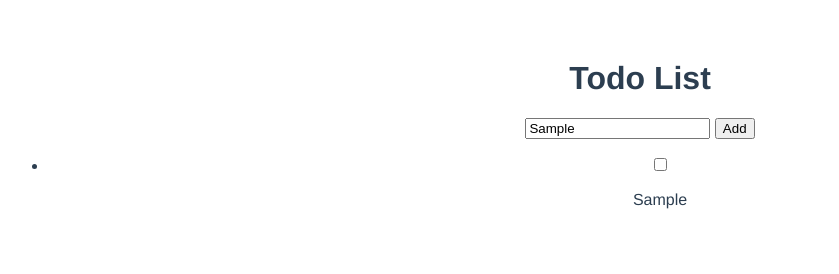
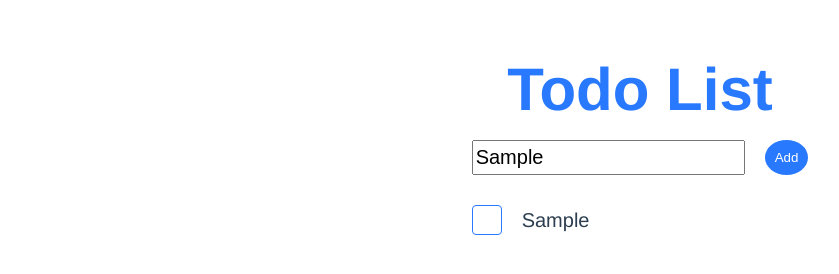
Before and after one commit to leggettc18/todo-vite-ts, a website built with Vite: page index.html in a window 1280 px wide. Both pictures are taken after typing "Sample" into the empty fields and a click on the button "Add". Shown: the whole page, without its empty margins (0-839 px from the left). Built offline with nearby package versions, Linux system fonts and the light colour scheme.

Commit message:
🎨 Adds some styling 🎨

```diff
--- a/src/main.ts
+++ b/src/main.ts
@@ -30,7 +30,7 @@ const addTodo = (todo: Todo) => {
     const item = document.createElement("li");
     const label = document.createElement("label");
     const checkbox = document.createElement("input");
-    const labelText = document.createElement("p");
+    const labelText = document.createElement("span");
     labelText.append(todo.name)
     checkbox.type = "checkbox";
     checkbox.classList.add('checkbox');
--- a/src/style.css
+++ b/src/style.css
@@ -1,14 +1,154 @@
+/* Reset */
+
+html, body, div, span, object, iframe,
+h1, h2, h3, h4, h5, h6, p, blockquote, pre,
+abbr, address, cite, code,
+del, dfn, em, img, ins, kbd, q, samp,
+small, strong, sub, sup, var,
+b, i,
+dl, dt, dd, ol, ul, li,
+fieldset, form, label, legend,
+table, caption, tbody, tfoot, thead, tr, th, td,
+article, aside, canvas, details, figcaption, figure,
+footer, header, hgroup, menu, nav, section, summary,
+time, mark, audio, video {
+  margin: 0;
+  padding: 0;
+  border: 0;
+  outline: 0;
+  font-size: 100%;
+  vertical-align: baseline;
+  background: transparent;
+}
+
+body {
+  line-height: 1;
+}
+
+article,aside,details,figcaption,figure,
+footer,header,hgroup,menu,nav,section {
+  display: block;
+}
+
+nav ul {
+  list-style :none;
+}
+
+blockquote, q {
+  quotes: none;
+}
+
+blockquote:before, blockquote:after,
+q:before, q:after {
+  content: '';
+  content: none;
+}
+
+a {
+  margin: 0;
+  padding: 0;
+  font-size: 100%;
+  vertical-align: baseline;
+  background: transparent;
+}
+
+table {
+  border-collapse: collapse;
+  border-spacing: 0;
+}
+
+input, select {
+  vertical-align: middle;
+}
+
+/* Styles */
 :root {
-    color-scheme: light dark;
+    --brand: #2979ff;
+    --brand-hover: #143C7F;
+}
+
+html { font-size: 20px; }
+
+h1 {
+    font-size: 3rem;
+    color: var(--brand);
 }
 
 #app {
   font-family: Avenir, Helvetica, Arial, sans-serif;
   -webkit-font-smoothing: antialiased;
   -moz-osx-font-smoothing: grayscale;
-  text-align: center;
   color: #2c3e50;
   margin-top: 60px;
+  display: flex;
+  flex: 1;
+  flex-direction: column;
+  align-items: center
+}
+
+ul {
+    list-style: none;
+    padding: 0;
+}
+
+#new-todo-form {
+    display: flex;
+    padding: 1rem 0;
+}
+
+#new-todo-name {
+    font-size: 20px;
+}
+
+#new-todo-button {
+    margin-left: 1rem;
+    padding: 0.5rem;
+    border-radius: 100%;
+    background-color: var(--brand);
+    color: white;
+    cursor: pointer;
+    border: none;
+}
+
+#new-todo-button:hover {
+    background-color: var(--brand-hover);
+}
+
+.checkbox {
+    margin: 0;
+    margin-right: 1rem;
+    cursor: pointer;
+    height: 1.5rem;
+    width: 1.5rem;
+    appearance: none;
+    border: 1px solid var(--brand);
+    border-radius: 4px;
+    transition-duration: 0.3s;
+}
+
+.checkbox:checked {
+    background-color: var(--brand);
+}
+
+.checkbox:checked + span::before {
+    content: '\2713';
+    display: block;
+    color: white;
+    position: absolute;
+    left: 0.4rem;
+    top: 0.3rem;
+    cursor: pointer;
+}
+
+#todo-list li {
+    padding: 0.5rem 0;
+}
+
+#todo-list li label {
+    display: flex;
+    align-items: center;
+    text-align: center;
+    position: relative;
 }
 
 @media (prefers-color-scheme: dark) {
```
